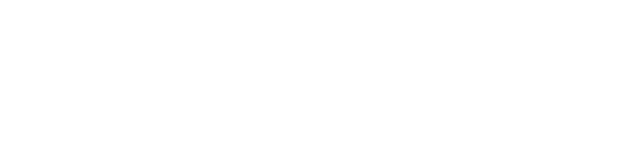
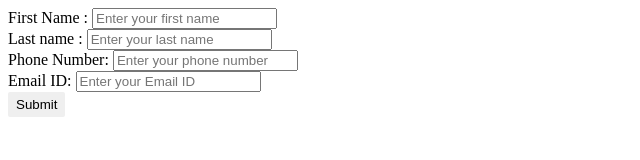
Before and after one commit to acciojob/form-login-2-Manjula1999, a website: page main.html in a window 1280 px wide. Shown: the whole page, without its empty margins (0-640 px from the left). Drawn offline with Linux system fonts and the light colour scheme.

Commit message:
created a submission

```diff
--- a/main.html
+++ b/main.html
@@ -4,10 +4,34 @@
 
 <head>
 	<link rel="stylesheet" href="styles.css">
+	<title>Document</title>
 </head>
 
 <body>
 	<!-- the entire body must be written by student -->
+	<header></header>
+
+	<main>
+		<form actoin = "=" method= "post">
+			<label for = "firstName" > First Name : </label>
+			<input  type= "text" name= "firstName" id= "firstName"
+				placeholder = "Enter your first name"/>
+		<br />
+			<label for = "lastName"> Last name : </label>
+			<input type= "text" name="lastNamr" id = "lastName"
+				placeholder="Enter your last name" />
+			<br />
+			<label for = "phoneNumber"> Phone Number: </label>
+			<input type= "number" name="phoneNumber" id = "phoneNuumber"
+				placeholder="Enter your phone number" />
+			<br />
+			<label for ="Email"> Email ID:</label>
+			<input type="email" name="Email" id="Email"
+				placeholder="Enter your Email ID" />
+			<br />
+			<button id= "submitButton">Submit</button>
+		</form>
+	</main>
     <script type="text/javascript" src="./script.js">
 </script>
 
--- a/script.js
+++ b/script.js
@@ -1 +1,18 @@
 //your JS code here. If required.
+const submitButton = document.getElemnetById("submitButton");
+const data = { };
+function showAlert() {
+	event.preventDefult();
+	data.firstName = document.getElementById("firstName").value;
+	date.lastName = document.getElementById("lastName").value;
+	data.phoneNumber= document.getElementById("phoneNumber").value;
+	data.Email = document.getElementById("Email").value;
+
+alert( "First Name: " + data.firstName +
+	  "\nLast Name: " + data.lastName +
+	  "\nPhone Number: " + data.phoneNumber +
+	  "\nEmail: " + data.Email ID
+	 );
+}
+
+submitButton.addEventListenr("click", showAlert);
--- a/styles.css
+++ b/styles.css
@@ -1 +1,9 @@
-/*  your css code here. If applicable */
+form{
+	padding= 30px;
+}
+button{
+	border: none;
+	background-color: rgb;
+	border-radius:2px;
+	padding: 5px 8px;
+}
```
